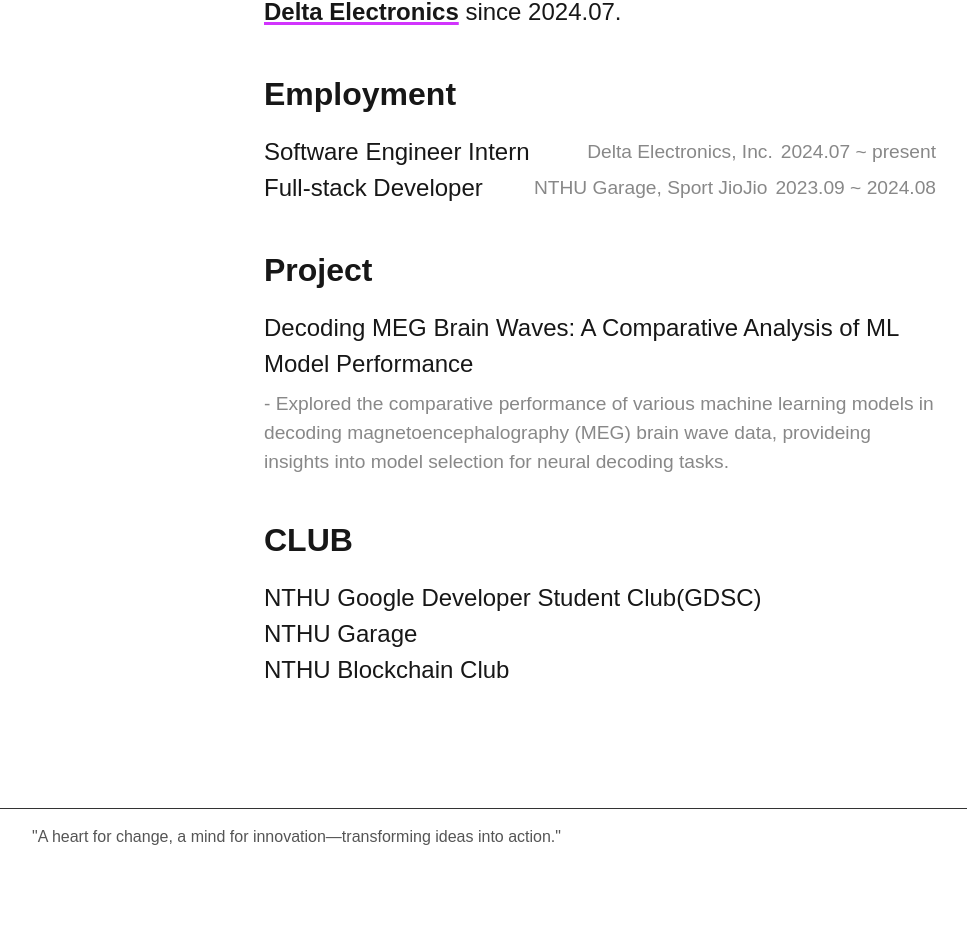
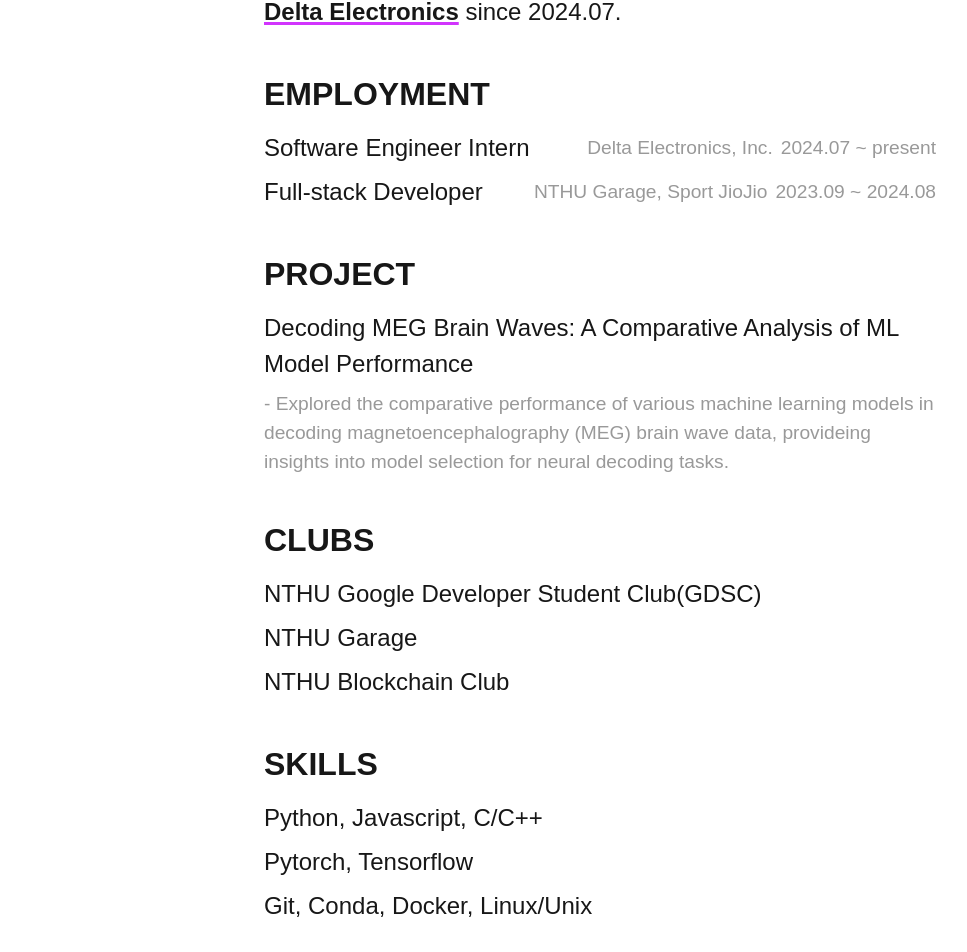
Before and after one commit to JWBlackHole/mywebsite, a Next.js app: page /about in a window 1280 px wide. Shown: the part 454-1406 px from the top of the page, without its empty margins (40-1007 px from the left). Before the commit the page ends 1335 px from the top, so only its background shows below. Built offline with nearby package versions, Linux system fonts and the light colour scheme.

Commit message:
first commit

```diff
--- a/src/app/about/page.tsx
+++ b/src/app/about/page.tsx
@@ -19,7 +19,7 @@
 
 export default function Page(){
     return (
-        <div className="w-100 sm:w-11/12 md:w-10/12 lg:w-8/12 w-flex flex-col max-w-2xl mx-auto">
+        <div className="w-100 flex-col sm:w-11/12 md:w-10/12 lg:w-8/12 w-flex max-w-2xl mx-auto">
             <div className="flex md:justify-center mb-5 sm:mb-10">
                 <Title>About Me</Title>
                 {/* <div className="w-full md:w-auto md:ml-4"><Title>William Lin</Title></div> */}
@@ -40,18 +40,18 @@
             </div>
 
             <div className="mb-6 sm:mb-10">
-                <div className="mb-2 sm:mb-4">
-                    <SubTitle>Employment</SubTitle>
+                <div className="mb-2 sm:mb-3">
+                    <SubTitle>EMPLOYMENT</SubTitle>
                 </div>
-                <div className="gap-2">
+                <div className="flex flex-col gap-2">
                     <Employment title="Software Engineer Intern" employer="Delta Electronics, Inc."    date="2024.07 ~ present"/>
                     <Employment title="Full-stack Developer"     employer="NTHU Garage, Sport JioJio" date="2023.09 ~ 2024.08"/>
                 </div>
             </div>
 
             <div className="mb-6 sm:mb-10">
-                <div className="mb-2 sm:mb-4">
-                    <SubTitle>Project</SubTitle>
+                <div className="mb-2 sm:mb-3">
+                    <SubTitle>PROJECT</SubTitle>
                 </div>
                 <div className="flex flex-col gap-2">
                     <RegularText>Decoding MEG Brain Waves: A Comparative Analysis of ML Model Performance</RegularText>
@@ -60,13 +60,24 @@
             </div>
 
             <div className="mb-6 sm:mb-10">
-                <div className="mb-2 sm:mb-4">
-                    <SubTitle>CLUB</SubTitle>
+                <div className="mb-2 sm:mb-3">
+                    <SubTitle>CLUBS</SubTitle>
                 </div>
-                <div className="flex flex-col">
+                <div className="flex flex-col gap-2">
                     <RegularText>{`NTHU Google Developer Student Club(GDSC)`}</RegularText>
                     <RegularText>{`NTHU Garage`}</RegularText>
                     <RegularText>{`NTHU Blockchain Club`}</RegularText>
+                </div>
+            </div>
+
+            <div className="mb-6 sm:mb-10">
+                <div className="mb-2 sm:mb-3">
+                    <SubTitle>SKILLS</SubTitle>
+                </div>
+                <div className="flex flex-col gap-2">
+                    <RegularText>{`Python, Javascript, C/C++`}</RegularText>
+                    <RegularText>{`Pytorch, Tensorflow`}</RegularText>
+                    <RegularText>{`Git, Conda, Docker, Linux/Unix`}</RegularText>
                 </div>
             </div>
 
--- a/src/app/layout.tsx
+++ b/src/app/layout.tsx
@@ -35,7 +35,7 @@
         <div className="fixed w-full">
           <NavigationBar/>
         </div>
-        <div className="pt-20 min-h-screen w-10/12 md:w-4/5 my-10 sm:my-20">
+        <div className="flex flex-col items-center pt-20 min-h-screen w-10/12 md:w-4/5 my-10 sm:my-20">
           {children}
         </div>
         <div className="w-full">
--- a/src/app/page.tsx
+++ b/src/app/page.tsx
@@ -25,7 +25,7 @@
 
 export default function Home() {
   return (
-    <div className="flex flex-col items-center justify-between max-w-5x sm:mx-8 md:mx-16 lg:mx-32">
+    <div className="flex flex-col items-center justify-between max-w-5x sm:w-11/12 md:w-10/12">
       <div className="mb-8" style={{borderRadius: '100px', overflow: 'hidden'}}>
         <Image src={"/square_pic.jpg"} alt={"My Pic"} width={180} height={180} />
       </div>
--- a/src/components/Footer.tsx
+++ b/src/components/Footer.tsx
@@ -3,7 +3,7 @@
     <div className="flex flex-col mb-8 sm:px-8">
       <hr className="mb-4" style={{borderColor: "#333333"}}></hr>
       <div className="flex flex-col px-5 sm:px-10 justify-center" style={{color: "#555555"}}>
-        <div>&quot;A heart for change, a mind for innovation—transforming ideas into action.&quot;</div>
+        <span style={{fontSize: "clamp(0.8rem, 3vw, 1rem"}}>{`"A heart for change, a mind for innovation—transforming ideas into action."`}</span>
       </div>
     </div>
   );
--- a/src/components/Texts.tsx
+++ b/src/components/Texts.tsx
@@ -27,7 +27,7 @@
       <span
       style={{
         fontWeight: "600",
-        fontSize: "clamp(1.6rem , 5vw, 2rem)"
+        fontSize: "clamp(1.4rem , 5vw, 2rem)"
       }}
       >{children}</span>
     );
@@ -48,7 +48,7 @@
   return (
     <span
     style={{
-      color: "#888888",
+      color: "#999999",
       fontWeight: "400",
       fontSize: "clamp(1rem , 2.5vw, 1.2rem)"
     }}
```
